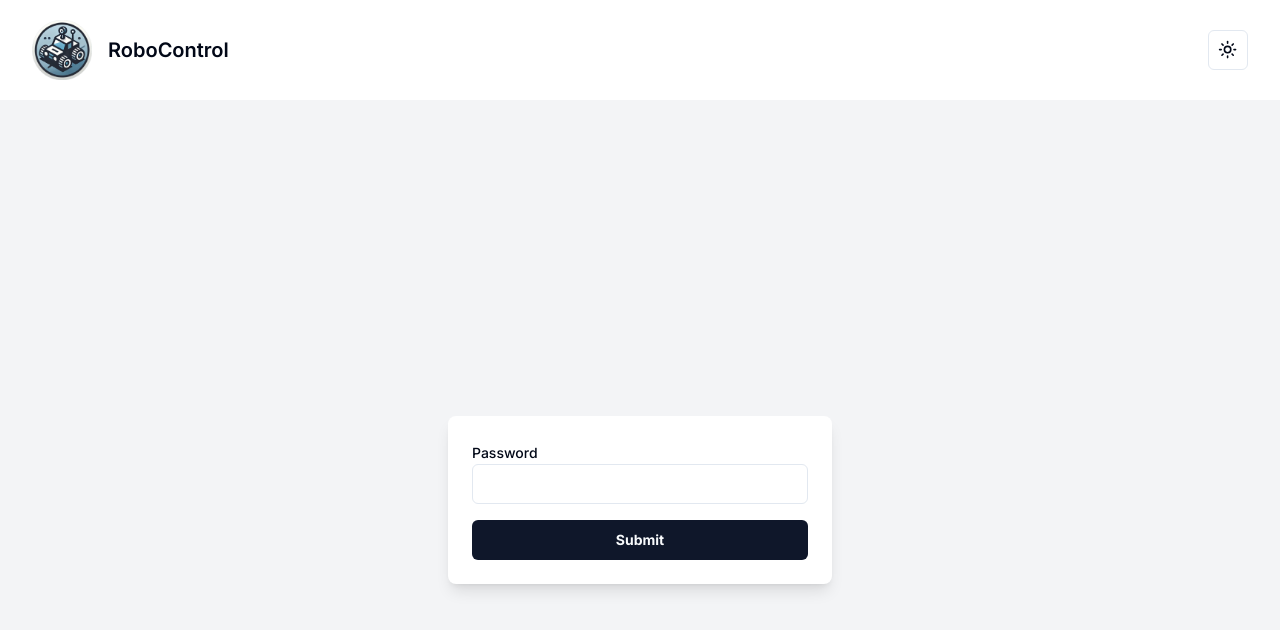
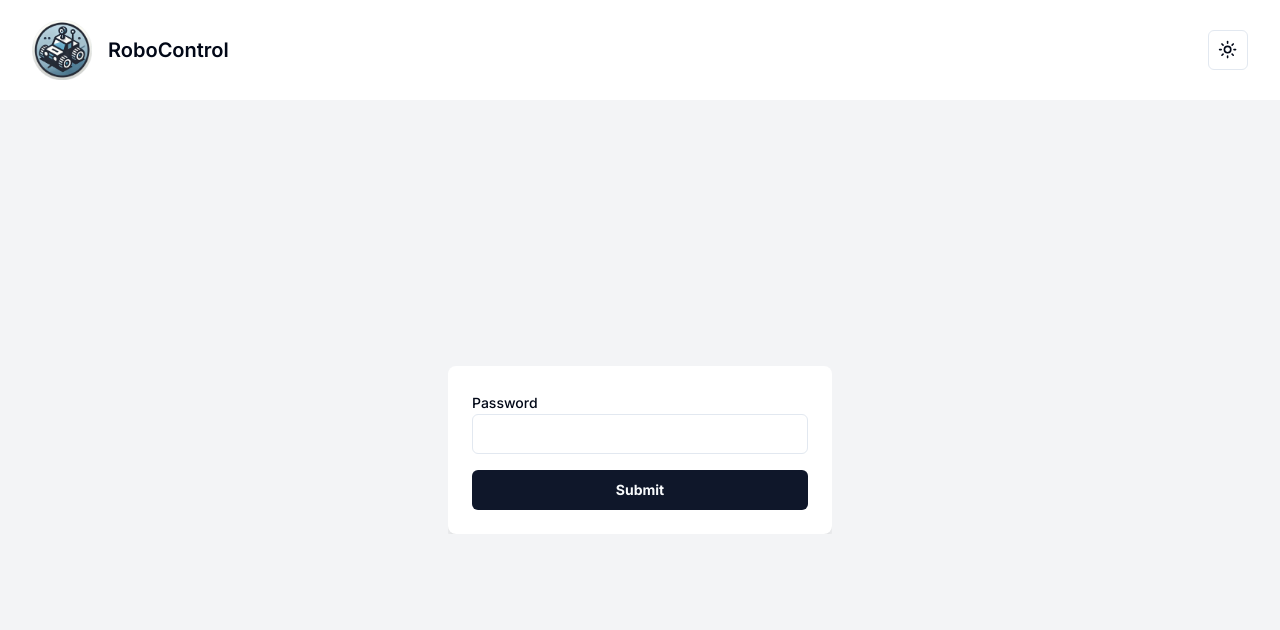
Before and after one commit to christian-leingang/robocontrol, a Next.js app: page /login in a window 1280 px wide. Shown: the top 630 px of the page. Built offline with nearby package versions, Linux system fonts and the light colour scheme.

Commit message:
update design to use full height

```diff
--- a/app/_components/ChatList.js
+++ b/app/_components/ChatList.js
@@ -114,7 +114,7 @@ const ChatList = ({ client, pingPong, setPingPong }) => {
   };
 
   return (
-    <div className='mx-auto h-[70vh] rounded-lg border border-gray-200 shadow-md dark:border-gray-700'>
+    <div className='mx-auto h-[70vh] rounded-lg border border-gray-200 bg-white shadow-md dark:border-gray-800 dark:bg-slate-800'>
       <div className='flex flex-row items-baseline justify-between'>
         <h2 className='ml-4 mt-4 text-2xl font-semibold'>Chat</h2>
 
@@ -174,7 +174,7 @@ const ChatList = ({ client, pingPong, setPingPong }) => {
 function getColorFromState(state) {
   switch (state) {
     case ROBOT_STATES.OFFLINE:
-      return 'grey';
+      return 'gray';
     case ROBOT_STATES.READY:
       return 'orange';
     case ROBOT_STATES.RUNNING:
@@ -201,8 +201,8 @@ function RoboStatus({ robot_id, status, lastPong, index, pingPong }) {
   return (
     <div>
       {pingPong ? (
-        <CustomTooltip tooltipText={timeSinceLastPongString} key={index}>
-          <div className='flex items-center gap-2'>
+        <CustomTooltip tooltipText={timeSinceLastPongString}>
+          <div className='mt-[6px] flex items-center gap-2'>
             <div className='flex'>
               <IconCar stroke={2} />
               {robot_id}:
--- a/app/_components/Commands.js
+++ b/app/_components/Commands.js
@@ -103,7 +103,7 @@ const PublishButtons = ({ client, topic }) => {
   }
 
   return (
-    <div className='mx-auto h-fit min-h-[70vh] rounded-lg border border-gray-200 p-4 shadow-md dark:border-gray-700'>
+    <div className='mx-auto h-fit min-h-[70vh] rounded-lg border border-gray-200 bg-white p-4 shadow-md dark:border-gray-800 dark:bg-slate-800'>
       <h2 className='mb-4 text-2xl font-semibold'>Publish Messages</h2>
 
       <h3 className='font-bold'>Receivers</h3>
--- a/app/_components/Config.js
+++ b/app/_components/Config.js
@@ -48,12 +48,9 @@ const Config = ({ onConfigChange, connectionStatus }) => {
 
   return (
     <form onSubmit={handleSubmit}>
-      <div className='m-auto flex justify-between rounded-md border border-gray-200 p-4 shadow-md dark:border-gray-700'>
+      <div className='m-auto flex justify-between rounded-md border border-gray-200 bg-white p-4 shadow-md dark:border-gray-800 dark:bg-slate-800'>
         <div className='flex items-end pb-2'>
-          <CustomTooltip
-            tooltipText={`Connection Status: ${connectionStatus}`}
-            key='connectionStatus'
-          >
+          <CustomTooltip tooltipText={`Connection Status: ${connectionStatus}`}>
             <IconPlugConnected
               stroke={2}
               color={`${connectionStatus == 'Connected' ? 'green' : 'red'}`}
--- a/app/dashboard/page.js
+++ b/app/dashboard/page.js
@@ -44,7 +44,6 @@ function Dashboard() {
   };
 
   return (
-    <div>
     <div className='grid flex-1 p-8 pt-4'>
       <main className='mx-auto w-full max-w-7xl'>
         <Config onConfigChange={handleConfigChange} connectionStatus={connectStatus} />
@@ -68,7 +67,6 @@ function Dashboard() {
         </div>
       </main>
     </div>
-    </div>
   );
 }
 
--- a/app/layout.js
+++ b/app/layout.js
@@ -16,8 +16,12 @@ export default function RootLayout({ children }) {
         className={`${inter.className} bg-primary-950 text-primary-100 relative flex min-h-screen flex-col antialiased`}
       >
         <ThemeProvider attribute='class' defaultTheme='system' enableSystem>
-          <Header />
-          {children}
+          <div className='flex h-screen flex-col'>
+            <Header />
+            <div className='flex flex-grow items-center justify-center bg-gray-100 dark:bg-slate-950'>
+              {children}
+            </div>
+          </div>
         </ThemeProvider>
       </body>
     </html>
--- a/app/login/page.js
+++ b/app/login/page.js
@@ -27,18 +27,12 @@ function Login() {
   };
 
   return (
-    <div className='flex min-h-screen flex-col'>
-      <div className='flex flex-grow items-center justify-center overflow-hidden bg-gray-100 dark:bg-slate-950'>
-        <div className='w-full max-w-sm rounded-lg bg-white p-6 shadow-lg dark:bg-slate-700'>
+    <div className='w-96 overflow-hidden'>
+      <div className='w-full max-w-sm rounded-lg bg-white p-6 shadow-lg dark:bg-slate-800'>
         <form onSubmit={handleSubmit} className=''>
           <div>
             <Label htmlFor='password'>Password</Label>
-              <Input
-                id='password'
-                type='password'
-                value={password}
-                onChange={handlePasswordChange}
-              />
+            <Input id='password' type='password' value={password} onChange={handlePasswordChange} />
             {errorMessage && <p className='text-red-500'>{errorMessage}</p>}
           </div>
           <Button type='submit' className='mt-4 w-full font-bold'>
@@ -47,7 +41,6 @@ function Login() {
         </form>
       </div>
     </div>
-    </div>
   );
 }
 
```
Lines whose indentation alone changed are shown as unchanged.
